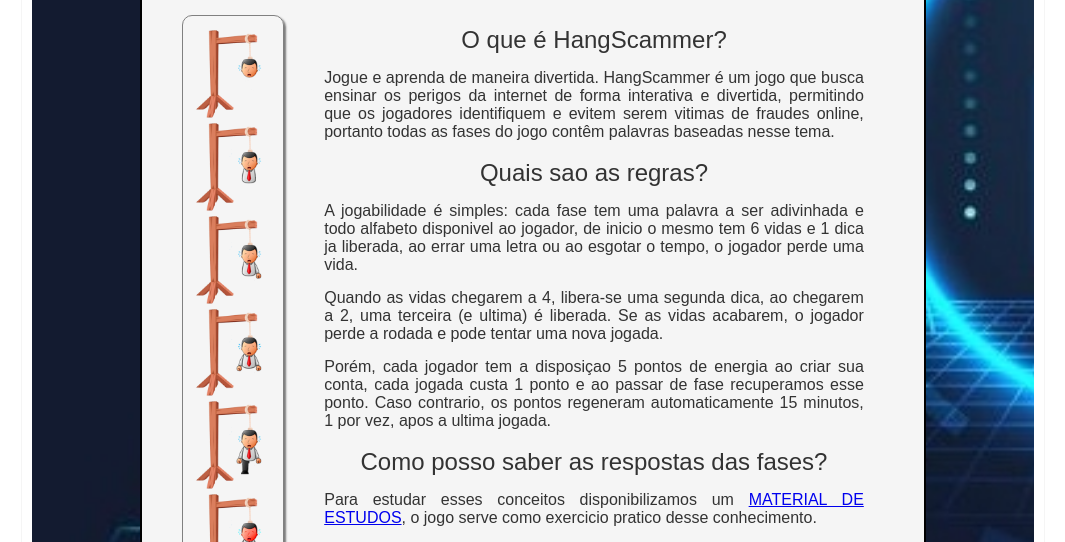
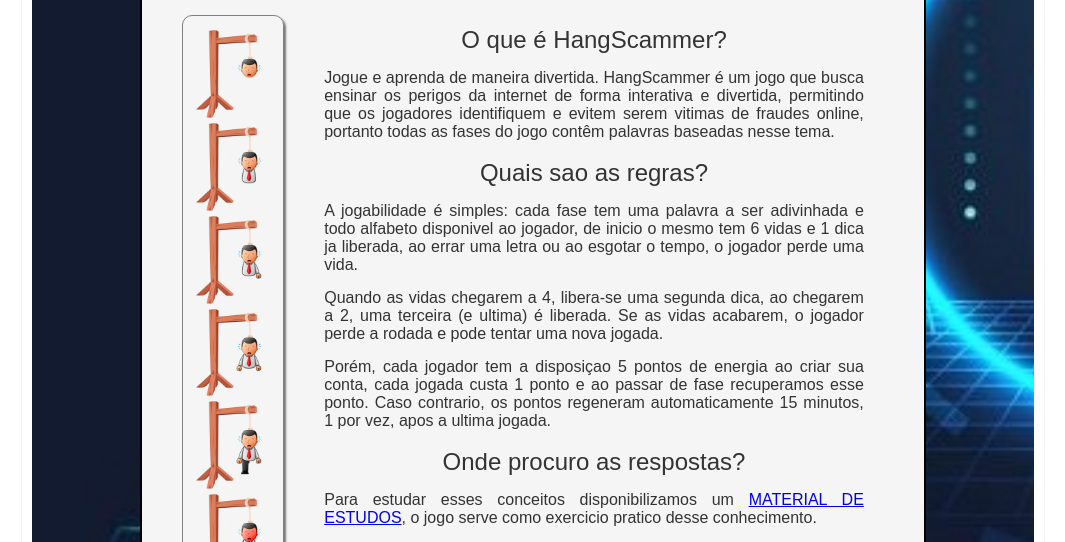
Before and after one commit to PedroGuedes11/forca-app, a website: page public/html/homepage.html in a window 1280 px wide. Shown: the part 256-798 px from the top of the page, without its empty margins (107-1172 px from the left). Drawn offline with Linux system fonts and the light colour scheme; a web font is replaced by a local one.

Commit message:
alterando front end homepage

```diff
--- a/public/html/homepage.html
+++ b/public/html/homepage.html
@@ -80,7 +80,7 @@
                     <p>Porém, cada jogador tem a disposiçao 5 pontos de energia ao criar sua conta, cada jogada custa 1 ponto e ao passar de fase recuperamos esse ponto. Caso contrario, os pontos regeneram automaticamente 15 minutos, 1 por vez, apos a ultima jogada.</p>
 
                     <br>
-                    <h2>Como posso saber as respostas das fases?</h2>
+                    <h2>Onde procuro as respostas?</h2>
                     <p>Para estudar esses conceitos disponibilizamos um <a href="material_de_estudo.pdf">MATERIAL DE ESTUDOS</a>, o jogo serve como exercicio pratico desse conhecimento.</p>
 
                     <br>
```
